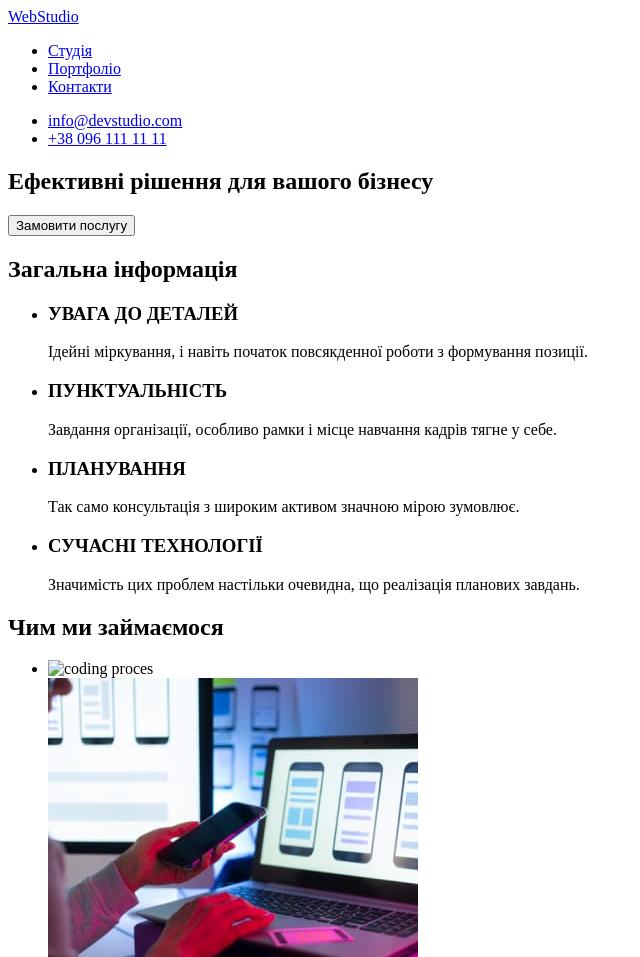
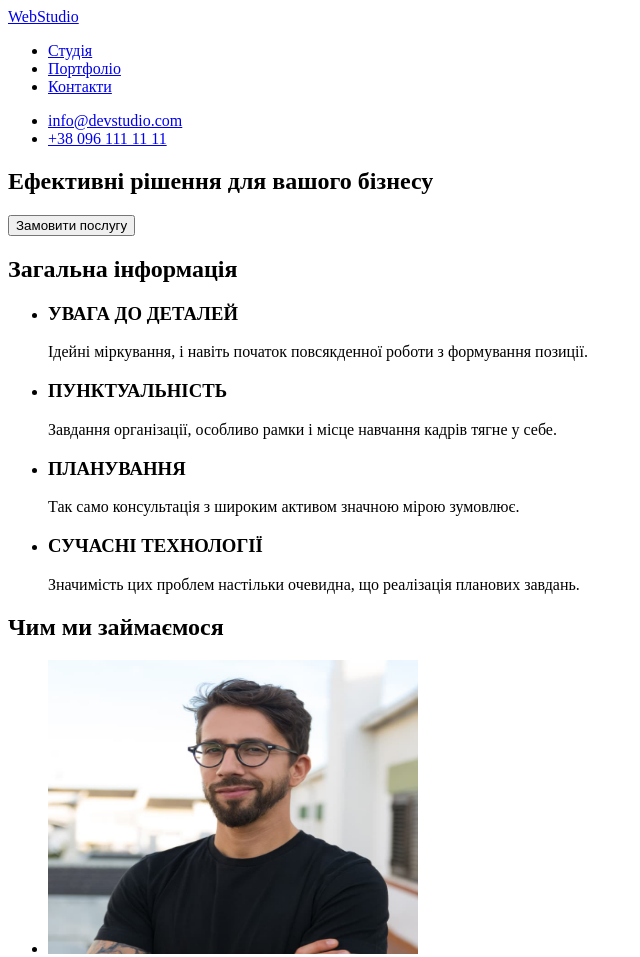
Before and after one commit to helenbyelyayeva/goit-markup-hw-01, a plain HTML site: page index.html in a window 1280 px wide. Shown: the top 957 px of the page, without its empty margins (0-640 px from the left). Drawn offline with Linux system fonts and the light colour scheme.

Commit message:
Update index.html

```diff
--- a/index.html
+++ b/index.html
@@ -62,7 +62,7 @@
         <ul>
           <li>
             <img
-              src="./images/box.jpg"
+              src="./images/img6.jpg"
               alt="coding proces"
               width="370"
               height="294"
```
